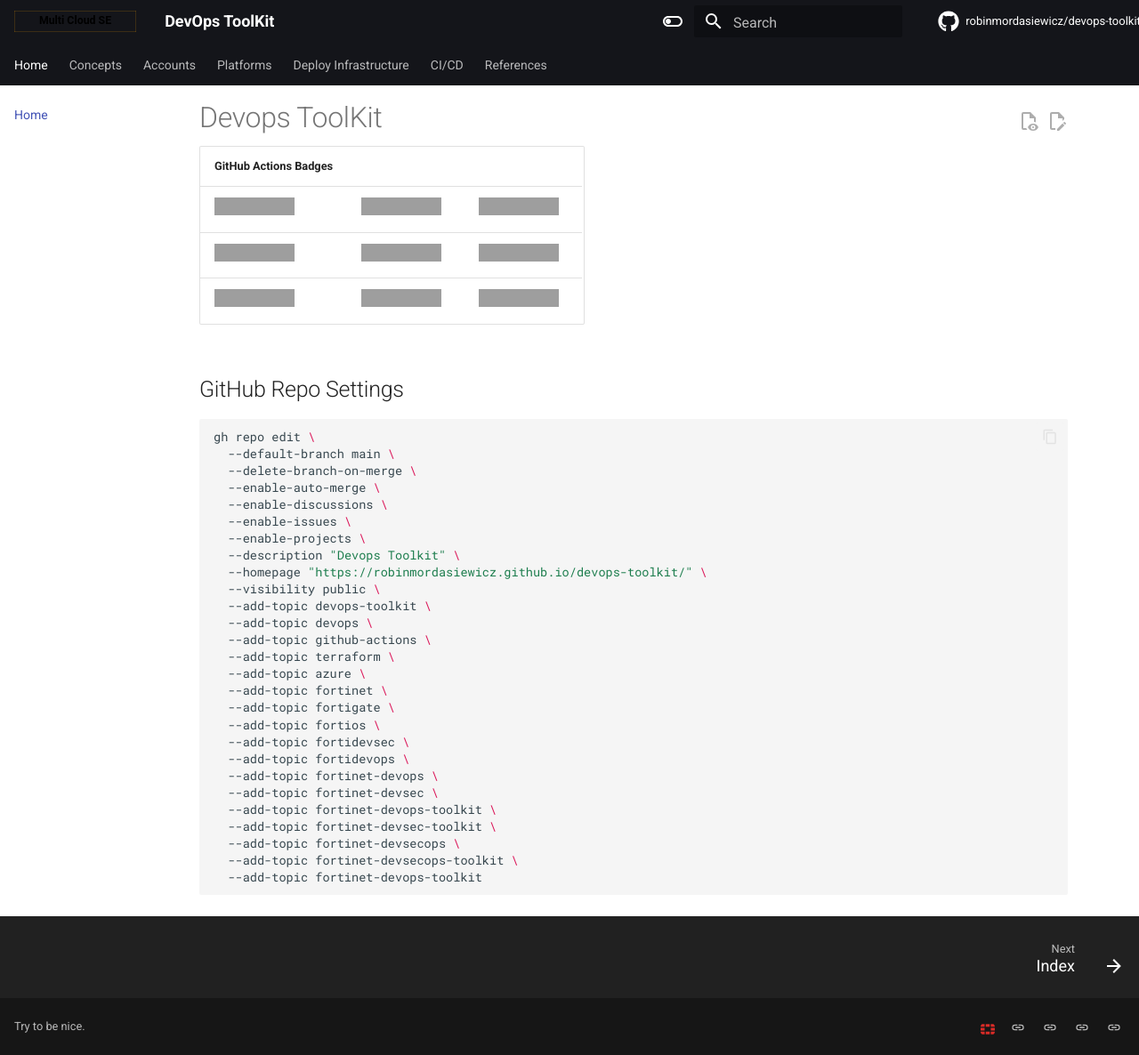
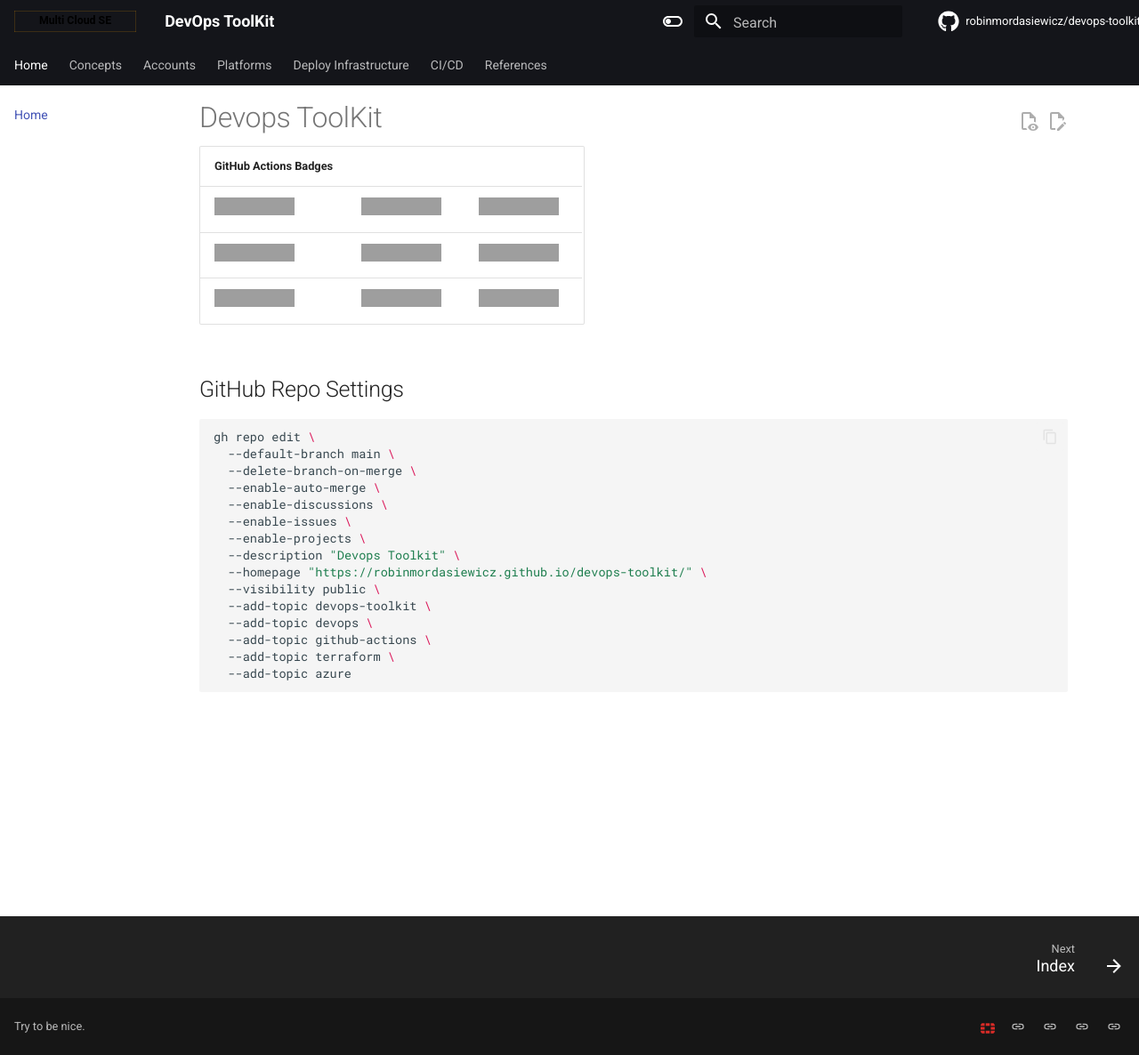
Before and after one commit to robinmordasiewicz/devops-toolkit, an MkDocs documentation site: the page built from docs/index.md, in a window 1280 px wide and 1186 px high, cut to the strip 0-1186 px from the top of the window. Shown: the whole strip at 89% size. Built offline with MkDocs 1.6.1 and Material for MkDocs 9.7.7, drawn with Linux system fonts in a browser that asks for light colours; plug-ins that fetch from the network failed and are left out; comment, search, counter and statistics services are not loaded; grey boxes are pictures that could not be loaded.

Commit message:
docs(README.md): remove specific Fortinet topics from GitHub Repo Settings docs(azure-install-gh.md): add command to export GH_TOKEN for GitHub authentication style(mkdocs.yml): comment out edit_uri to disable direct editing of docs from the site
The Fortinet-specific topics were removed from the README.md file to make the repository more generic and not tied to a specific technology or vendor. This makes the repository more inclusive and applicable to a wider range of DevOps tools and practices.

The GH_TOKEN export command was added to the azure-install-gh.md documentation to provide clear instructions on how to authenticate with GitHub. This is necessary for users to be able to interact with GitHub repositories and actions.

The edit_uri was commented out in the mkdocs.yml file to disable the direct editing of documentation from the site. This is to ensure that changes to the documentation go through the proper review and approval process before being published.

````diff
--- a/README.md
+++ b/README.md
@@ -1,10 +1,10 @@
 # Devops ToolKit
 
-| GitHub Actions Badges                                                                                                                                                                                                                           |                                                                                                                                                                                                                                                |                                                                                                                                                                                                                                       |
-|-------------------------------------------------------------------------------------------------------------------------------------------------------------------------------------------------------------------------------------------------|------------------------------------------------------------------------------------------------------------------------------------------------------------------------------------------------------------------------------------------------|---------------------------------------------------------------------------------------------------------------------------------------------------------------------------------------------------------------------------------------|
+| GitHub Actions Badges                                                                                                                                                                                                                         |                                                                                                                                                                                                                                              |                                                                                                                                                                                                                                     |
+|-----------------------------------------------------------------------------------------------------------------------------------------------------------------------------------------------------------------------------------------------|----------------------------------------------------------------------------------------------------------------------------------------------------------------------------------------------------------------------------------------------|-------------------------------------------------------------------------------------------------------------------------------------------------------------------------------------------------------------------------------------|
 | [![auto-pull-request](https://github.com/robinmordasiewicz/devops-toolkit/actions/workflows/auto-pull-request.yml/badge.svg)](https://github.com/robinmordasiewicz/devops-toolkit/actions/workflows/auto-pull-request.yml)                    | [![Autofill PR description](https://github.com/robinmordasiewicz/devops-toolkit/actions/workflows/openai-pr-description.yml/badge.svg)](https://github.com/robinmordasiewicz/devops-toolkit/actions/workflows/openai-pr-description.yml)     | [![linter](https://github.com/robinmordasiewicz/devops-toolkit/actions/workflows/linter.yml/badge.svg)](https://github.com/robinmordasiewicz/devops-toolkit/actions/workflows/linter.yml)                                           |
 | [![pages-build-deployment](https://github.com/robinmordasiewicz/devops-toolkit/actions/workflows/pages/pages-build-deployment/badge.svg)](https://github.com/robinmordasiewicz/devops-toolkit/actions/workflows/pages/pages-build-deployment) | [![pages-build-integration](https://github.com/robinmordasiewicz/devops-toolkit/actions/workflows/pages-build-integration.yml/badge.svg)](https://github.com/robinmordasiewicz/devops-toolkit/actions/workflows/pages-build-integration.yml) | [![release-please](https://github.com/robinmordasiewicz/devops-toolkit/actions/workflows/release-please.yml/badge.svg)](https://github.com/robinmordasiewicz/devops-toolkit/actions/workflows/release-please.yml)                   |
-| [![terraform-docs](https://github.com/robinmordasiewicz/devops-toolkit/actions/workflows/terraform-docs.yml/badge.svg)](https://github.com/robinmordasiewicz/devops-toolkit/actions/workflows/terraform-docs.yml)                             | [![FortiDevSec SAST scanner](https://github.com/robinmordasiewicz/fortigate-azure-terraform/actions/workflows/sast.yml/badge.svg)](https://github.com/robinmordasiewicz/fortigate-azure-terraform/actions/workflows/sast.yml)                  | [![dependabot-automerge](https://github.com/robinmordasiewicz/devops-toolkit/actions/workflows/dependabot-automerge.yml/badge.svg)](https://github.com/robinmordasiewicz/devops-toolkit/actions/workflows/dependabot-automerge.yml) |
+| [![terraform-docs](https://github.com/robinmordasiewicz/devops-toolkit/actions/workflows/terraform-docs.yml/badge.svg)](https://github.com/robinmordasiewicz/devops-toolkit/actions/workflows/terraform-docs.yml)                             | [![FortiDevSec SAST scanner](https://github.com/robinmordasiewicz/fortigate-azure-terraform/actions/workflows/sast.yml/badge.svg)](https://github.com/robinmordasiewicz/fortigate-azure-terraform/actions/workflows/sast.yml)                | [![dependabot-automerge](https://github.com/robinmordasiewicz/devops-toolkit/actions/workflows/dependabot-automerge.yml/badge.svg)](https://github.com/robinmordasiewicz/devops-toolkit/actions/workflows/dependabot-automerge.yml) |
 
 ## GitHub Repo Settings
 
@@ -23,17 +23,5 @@
   --add-topic devops \
   --add-topic github-actions \
   --add-topic terraform \
-  --add-topic azure \
-  --add-topic fortinet \
-  --add-topic fortigate \
-  --add-topic fortios \
-  --add-topic fortidevsec \
-  --add-topic fortidevops \
-  --add-topic fortinet-devops \
-  --add-topic fortinet-devsec \
-  --add-topic fortinet-devops-toolkit \
-  --add-topic fortinet-devsec-toolkit \
-  --add-topic fortinet-devsecops \
-  --add-topic fortinet-devsecops-toolkit \
-  --add-topic fortinet-devops-toolkit
+  --add-topic azure
 ```
--- a/mkdocs.yml
+++ b/mkdocs.yml
@@ -7,7 +7,7 @@
 
 repo_name: "robinmordasiewicz/devops-toolkit"
 repo_url: https://github.com/robinmordasiewicz/devops-toolkit/
-edit_uri: edit/main/docs/
+# edit_uri: edit/main/docs/
 
 # yamllint disable-line rule:line-length
 copyright: "Try to be nice."
````
Also changed, not shown: docs/azure-install-gh.md (+1 -0 lines).
